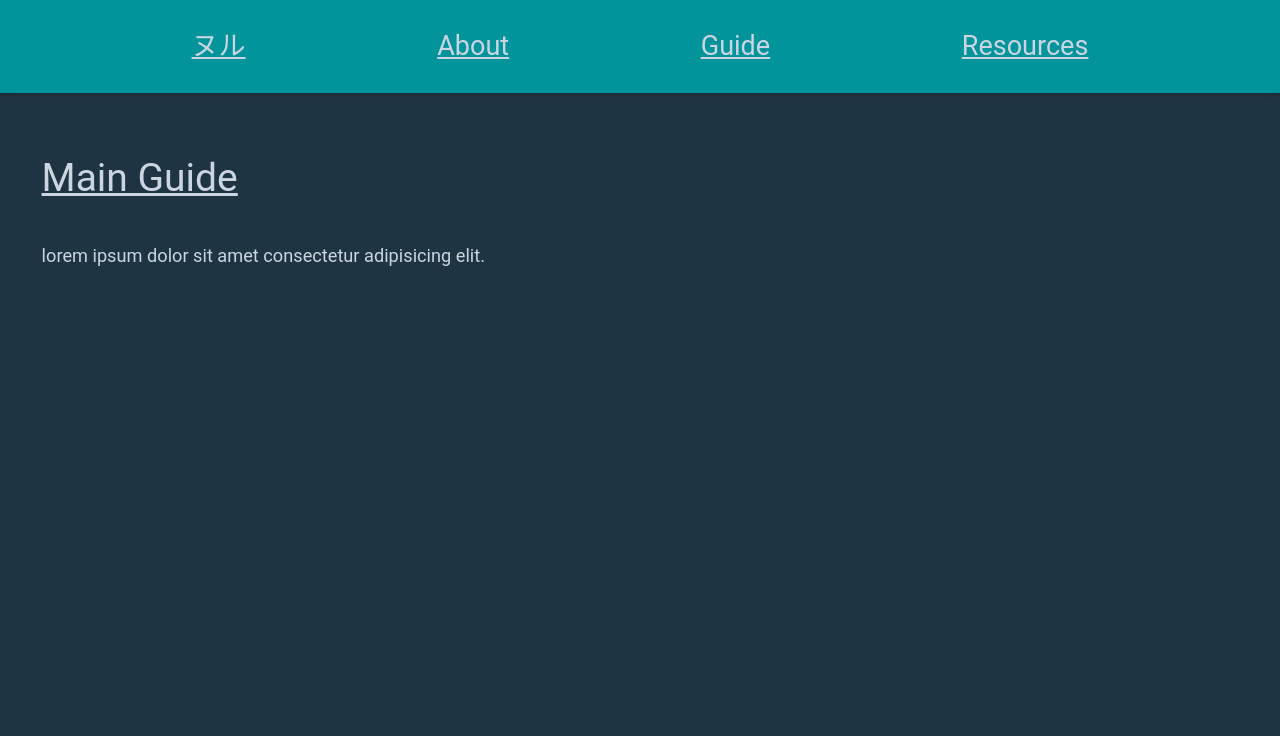
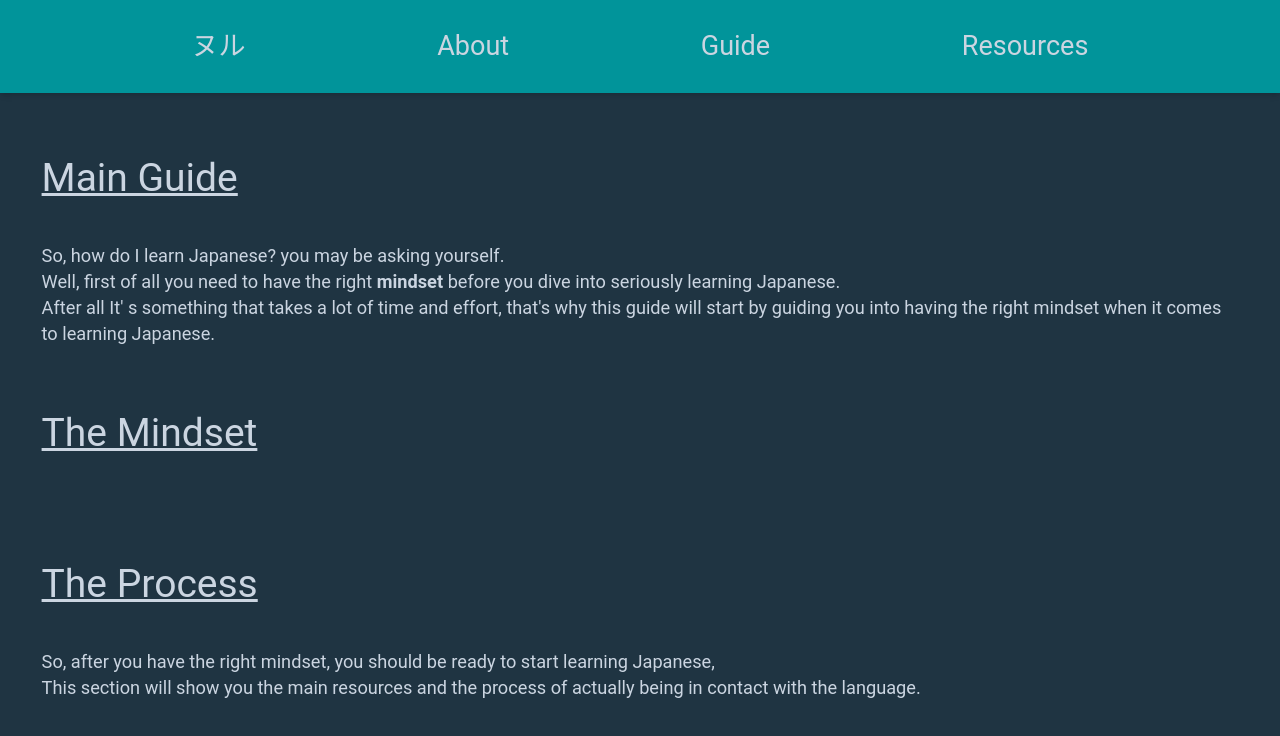
Before and after one commit to Shigure9934/Nulljp, a Next.js app: page /guide in a window 1280 px wide. Shown: the top 736 px of the page. Built offline with nearby package versions, Linux system fonts and the light colour scheme.

Commit message:
Main guide section and about added
mindset section still on works

```diff
--- a/components/header.js
+++ b/components/header.js
@@ -5,18 +5,18 @@ import React from 'react';
     function Header() {
     return (
           <div className=''>
-        <header className=' underline flex justify-evenly  m-auto md-header_ellipsis text-slate-300 px-15 pt-5 pb-5' href="/index">
-        <button>
-            <Link className=' underline' href='/'>ヌル</Link>
+        <header className='  flex justify-evenly  m-auto md-header_ellipsis text-slate-300 px-15 pt-5 pb-5' href="/index">
+        <button  className=' hover:underline'>
+            <Link className='' href='/'>ヌル</Link>
         </button>
-        <button>
+        <button  className=' hover:underline'>
             <Link className=' underline' href='/about'>About</Link>
         </button>
 
-        <button>
+        <button  className=' hover:underline'>
         <Link className=' underline' href='/guide'>Guide</Link>
-        </button>
-        <button>
+        </button >
+        <button  className=' hover:underline'>
           <Link className=' underline' href='/resources'>Resources</Link>
         </button>
         </header>
--- a/pages/about.js
+++ b/pages/about.js
@@ -4,9 +4,14 @@ function About(){
     return (
     <div>
         <Header />
-            <h1 className=' flex text-3xl px-8 pt-12 underline'>
+            <h1 className=' flex text-3xl px-8 pt-12 pb-8 underline'>
                 About
             </h1>
+            <p className='flex text-xl px-8'>
+            This guide was created with the goal of helping people learn Japanese <br />
+            for free. Be it by watching TV shows, listening to music, or simply reading. <br />
+            All the content inside this guide is curated by the community and free. <br />
+                </p>
         </div>
         );
 }
--- a/pages/guide.js
+++ b/pages/guide.js
@@ -5,12 +5,26 @@ function Guide(){
     <div>
         <Header />
         <div>
-            <h1 className=' flex text-3xl px-8 pt-12 underline'>
+            <h1 className='flex text-3xl px-8 pt-12 underline'>
                 Main Guide
             </h1>
-            <p className=' flex text-sm px-8 pt-8'>
-                lorem ipsum dolor sit amet consectetur adipisicing elit.
+            <p className='text-sm px-8 pt-8'>
+                So, how do I learn Japanese? you may be asking yourself. <br />
+                Well, first of all you need to have the right <strong> mindset  </strong> before you dive into seriously learning Japanese. <br />
+                After all It' s something that takes a lot of time and effort, that's why this guide will start by guiding you into having the right mindset when it comes to learning Japanese. <br />
             </p>
+            <h2 className='flex text-3xl px-8 pt-12 underline'>
+                The Mindset
+            </h2>
+            <p className='text-sm px-8 pt-8'>
+        </p>
+        <h2 className='flex text-3xl px-8 pt-12 underline'>
+            The Process
+        </h2>
+        <p className='text-sm px-8 pt-8'>
+            So, after you have the right mindset, you should be ready to start learning Japanese, <br />
+            This section will show you the main resources and the process of actually being in contact with the language. <br />
+        </p>
         </div>
     </div>
 
--- a/pages/index.js
+++ b/pages/index.js
@@ -23,7 +23,7 @@ export default function Home() {
     </div>
  {/* Main image */}.
  <div className='flex flex-col items-center justify-center w-full h-screen space-y-8 lg-flex-row pb-45 gap-0'>
-<Image src={nyn} width={'200%'} height={'200%'} />
+<Image src={nyn} width={'100%'} height={'100%'} />
 <>
 {/* Welcome msg */}
    <h1>
@@ -41,8 +41,9 @@ export default function Home() {
 {/* Button */}
 <>
 <Link href='./guide'>
-<button className='  shadow-sm max-h-6 max-w-sm pr-3 px-3 pb-8 '>&#9961; Japanese Guide </button>
+<button className='flex bg-cyan-500 text-slate-300 rounded-md hover:bg-cyan-700  shadow-sm max-h-6 max-w-sm pr-3 px-3 pb-8 '>&#9961; Japanese Guide </button>
 </Link>
+<br></br>
 </>
  </div></>
 
--- a/styles/globals.css
+++ b/styles/globals.css
@@ -10,6 +10,8 @@
 html, body {
  @apply h-screen;
  font-size: 1.3rem;
+
+
 
 }
 
@@ -31,10 +33,3 @@ p,h1,h2{
     @apply text-slate-300;
 
 }
-
-button{
-    background-color: #01949A;
-    border-radius: 5px;
-    @apply text-slate-300;
-   @apply hover:bg-cyan-700
-}
```
